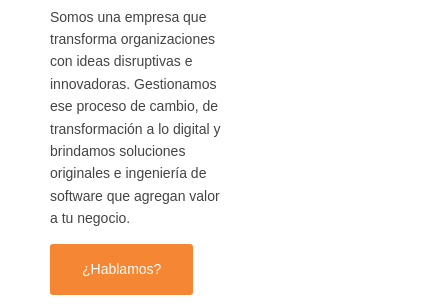
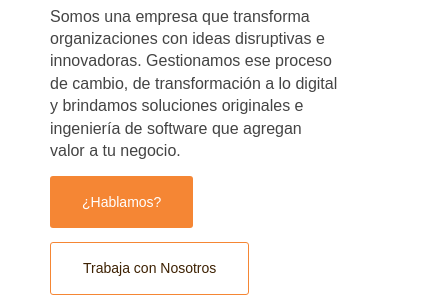
Before and after one commit to FabioGiacometti/rosslanding, a plain HTML site: page index.html in a window 390 px wide. Shown: the part 278-584 px from the top of the page, 421 px wide, since content can reach past the window. Drawn offline with nearby package versions, Linux system fonts and the light colour scheme; files that its build step writes are made by us from their sources.

Commit message:
vuelta a estilos en carpeta

```diff
--- a/fonts.css
+++ b/fonts.css
@@ -6,7 +6,7 @@ p{
     font-family: sans-serif;
     font-weight: 400;
     color: var(--text);
-    font-size: 14px
+    font-size: 16px
 }
 
 h1{
--- a/index.html
+++ b/index.html
@@ -7,7 +7,7 @@
     <title>ROSS / Outside the Box</title>
     <link rel="stylesheet" href="reset.css" />
     <link rel="stylesheet" href="css/styles.css" />
-    <link rel="stylesheet" href="styles.css" />
+    <!-- <link rel="stylesheet" href="styles.css" /> -->
     <link rel="stylesheet" href="fonts.css" />
     <link rel="stylesheet" href="animate.css" />
 
--- a/styles.scss
+++ b/styles.scss
@@ -64,7 +64,7 @@ footer {
 }
 #home {
   p {
-    width: 60%;
+    width: 80%;
   }
   article:nth-child(1) {
     h1 {
@@ -121,7 +121,7 @@ footer {
 
 section {
   padding: 100px;
-  #casos_de_exito{
+  #casos_de_exito {
     padding-botom: 0;
   }
 }
@@ -152,7 +152,7 @@ article {
   flex-basis: 10%;
 }
 
-.logo2{
+.logo2 {
   background-image: url(../Images/logo3.png);
   /* display: block; */
   background-repeat: no-repeat;
@@ -226,7 +226,6 @@ article {
 }
 
 #casos_de_exito {
-
   .card {
     margin: 0;
   }
@@ -296,7 +295,7 @@ footer {
     display: flex;
     flex-direction: column;
     list-style: none;
-    width:25%;
+    width: 25%;
 
     li a {
       color: white;
@@ -333,7 +332,11 @@ footer {
   #como_lo_hacemos article img {
     top: 80px;
   }
-  #home article:nth-child(1) .x::before {
+  #home {
+    p {
+      width: 100%;
+    }
+    article:nth-child(1) .x::before {
       content: "";
       background: #ff9900;
       width: 30vw;
@@ -343,6 +346,7 @@ footer {
       /* top: 1px; */
       -webkit-transform: translate(0px, 9px);
       transform: translate(9px, 3px);
+    }
   }
 }
 
```
Also changed, not shown: css/styles.css (added), dist/css/styles.min.css, 2 other files. Lines whose indentation alone changed are shown as unchanged.
